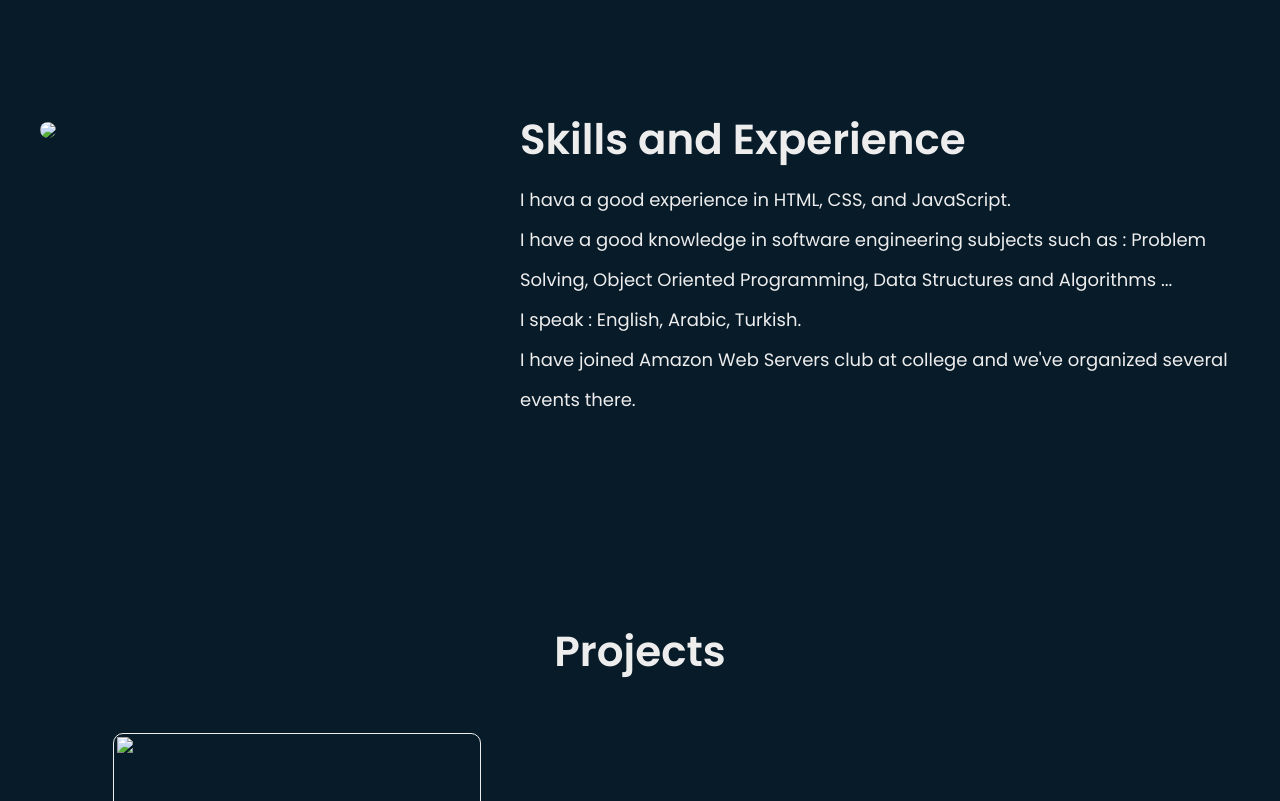
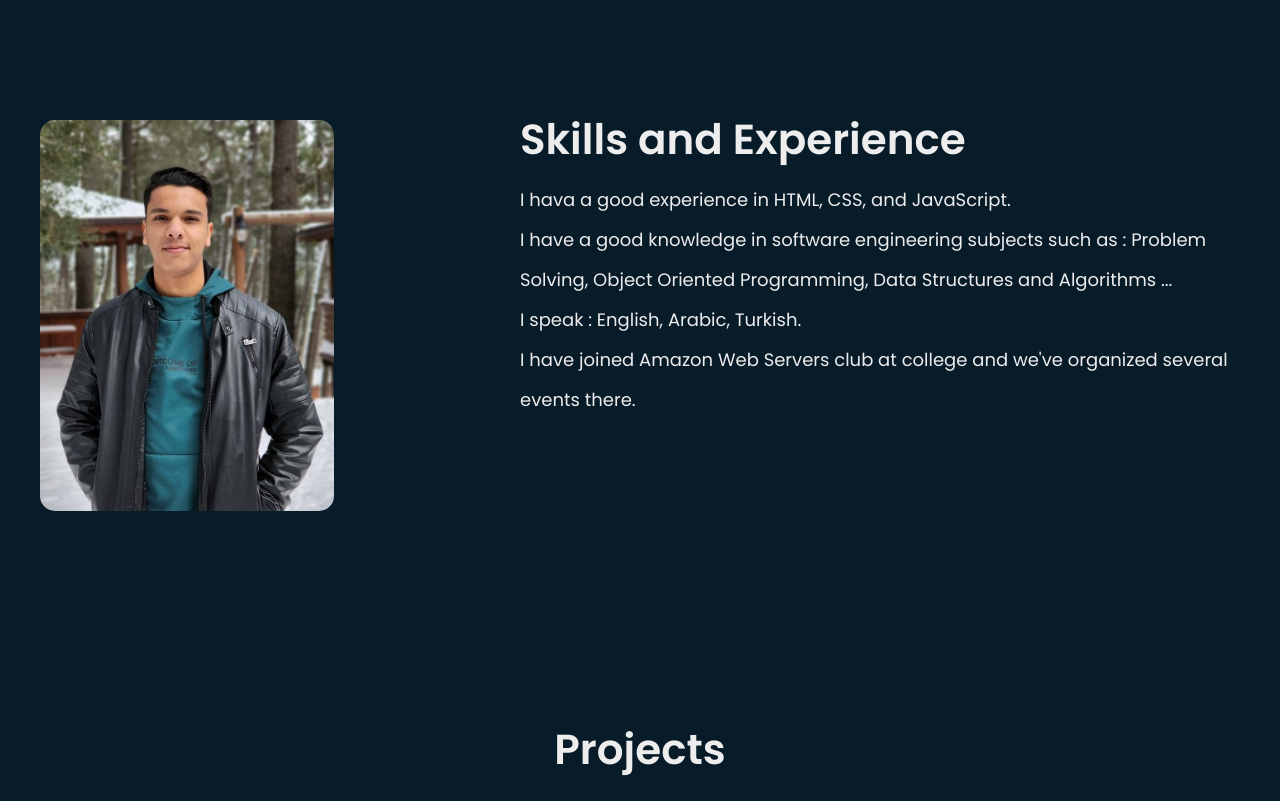
Before and after one commit to youcefkesbi/Personal-portfolio-website, a plain HTML site: page index.html in a window 1280 px wide. Shown: the part 720-1521 px from the top of the page. Drawn offline with nearby package versions, Linux system fonts and the light colour scheme; the site is published under a folder, as on GitHub Pages, so addresses that start at the root find nothing.

Commit message:
Update index.html

```diff
--- a/index.html
+++ b/index.html
@@ -44,7 +44,7 @@
         <div class="container">
             <div class="row">
                 <div class="skills-col-1">
-                    <img src="/images/first.jpg">
+                    <img src="./images/first.jpg">
                 </div>
                 <div class="skills-col-2">
                     <h3 class="sub-title">Skills and Experience</h3>
@@ -63,7 +63,7 @@
         <div class="content">
             <div class="project-card">
                 <div class="project-image">
-                    <img src="/images/personalwebsite.png">
+                    <img src="./images/personalwebsite.png">
                 </div>
                 <div class="project-info">
                     <h4>Personal Portfolio Website</h4>
```
